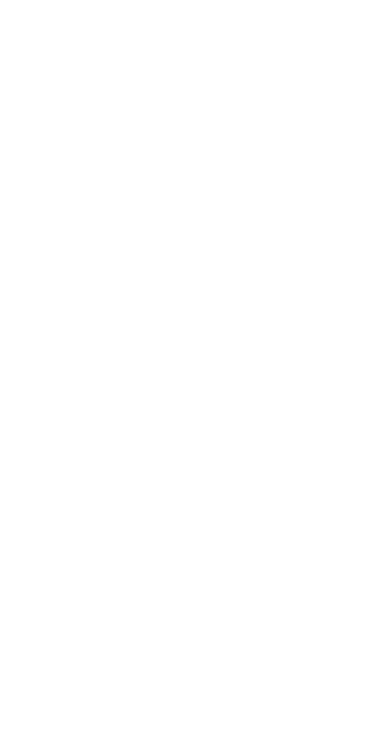
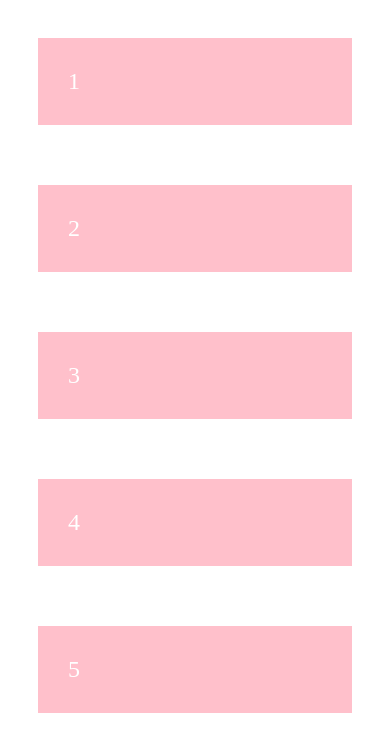
Before and after one commit to varia-ict/varia-html-css, a plain HTML site: page css/exercise3.html in a window 390 px wide. Drawn offline with Linux system fonts and the light colour scheme.

```diff
--- a/css/exercise3.css
+++ b/css/exercise3.css
@@ -0,0 +1,27 @@
+.parent {
+    display: flex;
+    flex-direction: row;
+}
+
+.child {
+    background-color: purple;
+    padding: 30px;
+    font-size: 24px;
+    color: white;
+    margin: 30px;
+}
+
+@media only screen and (max-width: 800px) {
+    .parent {
+      flex-direction: column;
+    }
+
+    .child {
+        background-color: pink;
+        padding: 30px;
+        font-size: 24px;
+        color: white;
+        margin: 30px;
+    }
+
+}
--- a/css/exercise3.html
+++ b/css/exercise3.html
@@ -7,6 +7,14 @@
  </head>
 
  <body>
+
+    <div class="parent">
+        <div class="child">1</div>
+        <div class="child">2</div>
+        <div class="child">3</div>
+        <div class="child">4</div>
+        <div class="child">5</div>
+    </div>
 
     <!--
         Tee sivu jossa on viisi eri div-elementtiä jotka toimivat responsiiviisesti tietokoneen näytöllä, tabletilla ja mobiililaitteella.
```
Also changed, not shown: 1 other file.
